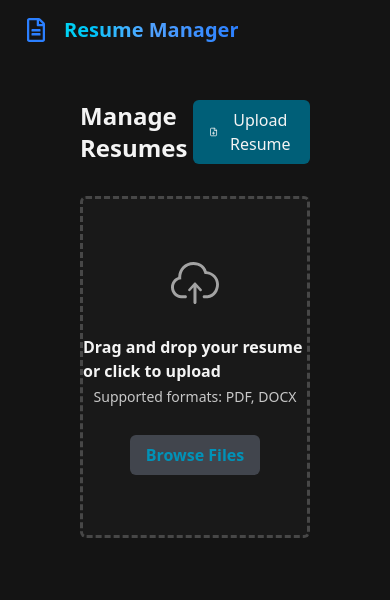
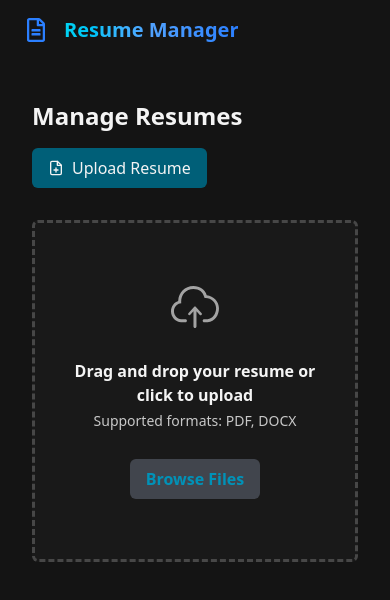
Before and after one commit to classmate-projects/cvin, a Next.js app: page / in a window 390 px wide. Shown: the top 600 px of the page. Built offline with nearby package versions, Linux system fonts and the light colour scheme.

Commit message:
Add react-toastify for notifications, update UploadResume component to use toast for alerts, and adjust layout styles for better responsiveness.

```diff
--- a/package.json
+++ b/package.json
@@ -12,7 +12,8 @@
     "next": "15.5.3",
     "react": "19.1.0",
     "react-dom": "19.1.0",
-    "react-icons": "^5.5.0"
+    "react-icons": "^5.5.0",
+    "react-toastify": "^11.0.5"
   },
   "devDependencies": {
     "@eslint/eslintrc": "^3",
--- a/src/app/components/UploadResume.jsx
+++ b/src/app/components/UploadResume.jsx
@@ -2,6 +2,8 @@
 
 import { useRef, useState } from "react";
 import { BackArrowIcon, CloudUploadIcon, FileAddIcon, FileCancelIcon } from "@/lib/icons";
+
+import { toast } from "react-toastify";
 
 
 export default function UploadResume() {
@@ -58,11 +60,11 @@ export default function UploadResume() {
     const handleSubmit = (e) => {
         e.preventDefault();
         if (!file || !candidateName.trim()) {
-            alert("Please select a file and enter candidate name");
+            toast.warn("Please enter candidate name")
             return;
         }
 
-        // TODO: send file + candidateName to your API
+        // TODO: send file + candidateName to database
         console.log("Submitting:", { candidateName, file });
     };
 
@@ -74,13 +76,13 @@ export default function UploadResume() {
     return (
         <div>
             {/* Header */}
-            <div className="flex justify-between items-center">
+            <div className="flex flex-col sm:flex-row gap-4 justify-between items-baseline sm:items-center">
                 <h2 className="text-2xl font-bold">Manage Resumes</h2>
                 {isFileSelected ? (
                     <button
-                    onClick={handleCancelFileSelected}
-                     className="flex items-center gap-2 bg-red-800 px-4 py-2 rounded-md cursor-pointer hover:bg-red-700 transition-colors duration-150 ease-in-out">
-                       <FileCancelIcon /> Cancel
+                        onClick={handleCancelFileSelected}
+                        className="flex items-center gap-2 bg-red-800 px-4 py-2 rounded-md cursor-pointer hover:bg-red-700 transition-colors duration-150 ease-in-out">
+                        <FileCancelIcon /> Cancel
                     </button>
                 ) : (
                     <button
@@ -97,9 +99,9 @@ export default function UploadResume() {
             {isFileSelected ? (
                 <form
                     onSubmit={handleSubmit}
-                    className="mt-8 flex flex-col justify-center items-center gap-4 border border-white/20 w-full bg-[#191919] p-6 rounded-md"
+                    className="mt-8 flex flex-col justify-center items-center gap-4 border border-white/20 w-full bg-[#191919] px-6 py-15 rounded-md"
                 >
-                    <div className="text-green-400 text-sm">
+                    <div className="text-green-400 text-sm text-center">
                         Selected File: <b>{file.name}</b>
                     </div>
                     <div className=" w-full max-w-[576px]">
@@ -129,7 +131,7 @@ export default function UploadResume() {
             ) : (
                 // Else show drag-drop area
                 <div
-                    className={`mt-8 flex justify-center items-center flex-col gap-1 border-3 border-dashed w-full bg-[#191919] py-15 rounded-md ${dragActive ? "border-cyan-500" : "border-white/20"
+                    className={`mt-8 flex justify-center items-center flex-col gap-1 border-3 border-dashed w-full bg-[#191919] px-6 py-15 rounded-md ${dragActive ? "border-cyan-500" : "border-white/20"
                         }`}
                     onDragEnter={handleDrag}
                     onDragOver={handleDrag}
@@ -138,10 +140,12 @@ export default function UploadResume() {
                     onClick={triggerFileInput}
                 >
                     <CloudUploadIcon className="text-white/60 text-5xl mb-6" />
-                    <p className="font-bold">
-                        Drag and drop your resume or click to upload
-                    </p>
-                    <p className="text-sm opacity-80">Supported formats: PDF, DOCX</p>
+                    <div className=" flex flex-col gap-1">
+                        <p className="font-bold text-center">
+                            Drag and drop your resume or click to upload
+                        </p>
+                        <p className="text-sm opacity-80 text-center">Supported formats: PDF, DOCX</p>
+                    </div>
                     <button
                         onClick={triggerFileInput}
                         type="button"
--- a/src/app/layout.jsx
+++ b/src/app/layout.jsx
@@ -1,6 +1,8 @@
 import { Geist, Geist_Mono } from "next/font/google";
 import "./globals.css";
 import Navbar from "./components/Navbar";
+import { ToastContainer, Zoom } from "react-toastify";
+import "react-toastify/dist/ReactToastify.css";
 
 const geistSans = Geist({
   variable: "--font-geist-sans",
@@ -25,6 +27,14 @@ export default function RootLayout({ children }) {
       >
         <Navbar />
         {children}
+        <ToastContainer
+        position="top-right"
+        autoClose={1500}
+        hideProgressBar={true}
+        newestOnTop={true}
+        pauseOnHover={true}
+        transition={Zoom}
+        />
       </body>
     </html>
   );
--- a/src/app/page.jsx
+++ b/src/app/page.jsx
@@ -2,7 +2,7 @@ import UploadResume from "./components/UploadResume";
 
 export default function Home () {
     return (
-        <div className="flex flex-col gap-4 px-20 py-10">
+        <div className="flex flex-col gap-4 px-8 sm:px-20 py-10">
             <UploadResume />
         </div>
     )
```
Also changed, not shown: 1 other file (tests, documents, lock files or other folders).
